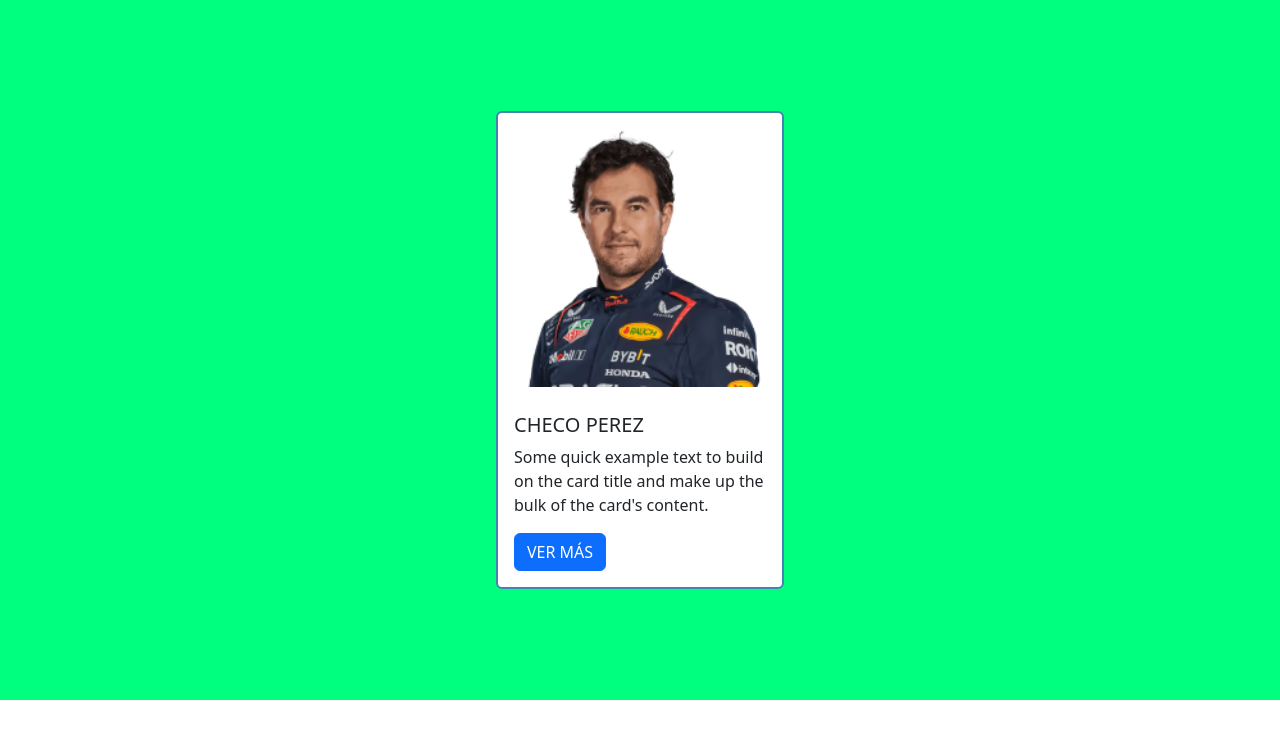
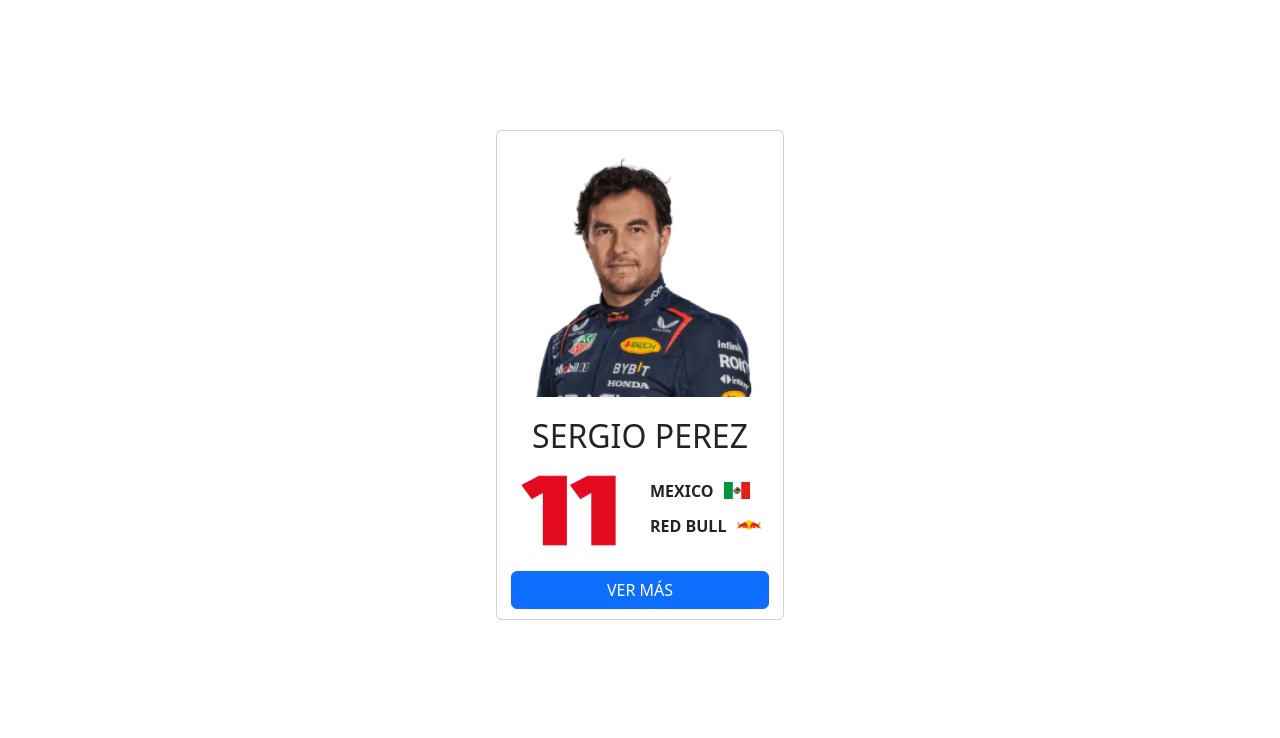
Before and after one commit to DanielAlexanderDiaz/uso-modal, a plain HTML site: page index.html in a window 1280 px wide. Drawn offline with nearby package versions, Linux system fonts and the light colour scheme.

Commit message:
Se termina la card
Se da por finalizado el diseño de la card

```diff
--- a/css/main.css
+++ b/css/main.css
@@ -1,16 +1,94 @@
 .contenedor{
     width: 100%;
-    height: 700px;
+    height: 750px;
     display: flex;
     justify-content: center;
     align-items: center;
-    background-color: springgreen;
 }
 
 .contenedor .card{
-    border: steelblue 2px solid;
+    display: flex;
+    /*border: goldenrod 1px solid;*/
+    align-content: center;
 }
 
-.card img{
-    padding: 10px 10px;
+.contenedor .card:hover{
+    border: gold 2px solid;
 }
+
+.card .imagen img{
+    padding: 20px 20px;
+}
+
+.contenedor .card .card-body{
+    display: flex;
+    flex-direction: column;
+    padding: 0;
+}
+
+.card .card-body .card-body-nombre{
+    display: flex;
+    justify-content: center;
+}
+
+.card .card-body .card-body-nombre h2{
+    text-align: center;
+    margin-bottom: 15px;
+}
+
+.card-body .card-body-datos{
+    display: flex;
+}
+
+.card-body-datos .card-body-datos-numero{
+    display: flex;
+    justify-content: center;
+    align-items: center;
+    width: 50%;
+    height: 100%;
+}
+
+.card-body-datos-numero img{
+    width: 100%;
+}
+
+.card-body-datos .card-body-datos-personal{
+    width: 50%;
+    display: flex;
+    flex-direction: column;
+    justify-content: space-evenly;
+    padding-left: 10px;
+}
+
+.card-body-datos-personal-pais p{
+    font-weight: bold;
+    margin: 0;
+}
+
+.card-body-datos-personal-pais img{
+    width: 20%;
+    margin-left: 10px;
+    padding-bottom: 4px;
+}
+
+.card-body-datos-personal-escuderia p{
+    font-weight: bold;
+    margin: 0;
+}
+
+.card-body-datos-personal-escuderia img{
+    width: 20%;
+    margin-left: 5px;
+    padding-bottom: 4px;
+}
+
+.boton-modal{
+    display: flex;
+    justify-content: center;
+    margin-top: 20px;
+    margin-bottom: 10px;
+}
+
+.boton-modal button{
+    width: 90%;
+}
--- a/index.html
+++ b/index.html
@@ -13,18 +13,36 @@
 </head>
     <body>
         <div class="contenedor">
+            <!--card-->
             <div class="card" style="width: 18rem;">
+                <div class="imagen">
                     <img src="./assets/img/pilotos/perez.avif" class="card-img-top" alt="foto de sergio perez, piloto de formula uno">
+                </div>
                 <div class="card-body">
-                  <h5 class="card-title">CHECO PEREZ</h5>
-                  <p class="card-text">Some quick example text to build on the card title and make up the bulk of the card's content.</p>
+                    <div class="card-body-nombre">
+                        <h2>SERGIO PEREZ</h2>
+                    </div>
+                    <div class="card-body-datos">
+                        <div class="card-body-datos-numero">
+                            <!--<h3>11</h3>-->
+                            <img src="./assets/img/numeros/11.avif" alt="">
+                        </div>
+                        <div class="card-body-datos-personal">
+                            <div class="card-body-datos-personal-pais">
+                                <p>MEXICO<img src="./assets/img/banderas/Mexico.webp" alt=""></p>
+                            </div>
+                            <div class="card-body-datos-personal-escuderia">
+                                <p>RED BULL <img src="./assets/img/escuderias/red-bull.avif" alt=""></p>
+                            </div>
+                        </div>
+                    </div>
+                </div>
+                <div class="boton-modal">
                     <!-- Button trigger modal -->
-                  <button type="button" class="btn btn-primary" data-bs-toggle="modal" data-bs-target="#exampleModal">
-                    VER MÁS
-                  </button>
+                    <button type="button" class="btn btn-primary" data-bs-toggle="modal" data-bs-target="#exampleModal">VER MÁS</button>
                 </div>
-
-                <!-- Modal -->
+            </div>
+            <!-- Modal-->
             <div class="modal fade" id="exampleModal" tabindex="-1" aria-labelledby="exampleModalLabel" aria-hidden="true">
                 <div class="modal-dialog modal-xl">
                     <div class="modal-content">
@@ -54,7 +72,6 @@
                 </div>
             </div>
         </div>
-        </div>
 
         <!--JS Bootstrap-->
         <script src="https://cdn.jsdelivr.net/npm/bootstrap@5.3.2/dist/js/bootstrap.bundle.min.js"
```
Also changed, not shown: assets/img/banderas/Mexico.webp (added), assets/img/escuderias/red-bull.avif (added), assets/img/numeros/11.avif (added). Lines whose indentation alone changed are shown as unchanged.
